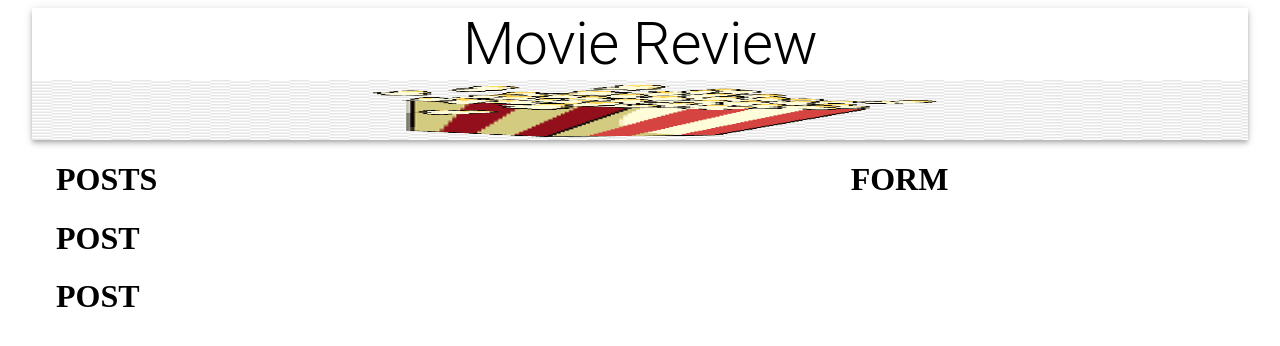
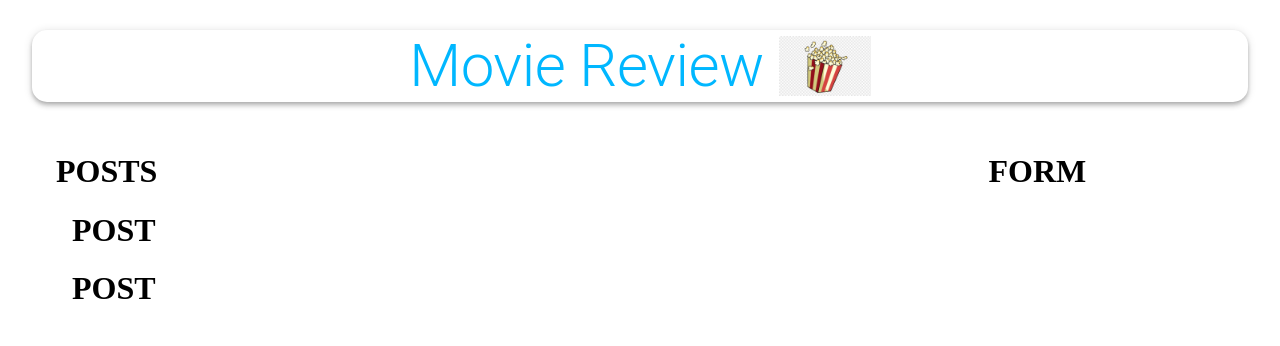
Before and after one commit to Kenndy12/Movie-Review, a React (Create React App) app in the folder client/: page / in a window 1280 px wide. Shown: the top 346 px of the page. Built offline with nearby package versions, Linux system fonts and the light colour scheme.

Commit message:
Added basic styling

```diff
--- a/client/src/App.js
+++ b/client/src/App.js
@@ -3,17 +3,17 @@ import {Container, AppBar, Typography, Grow, Grid} from '@material-ui/core';
 
 import Posts from './components/Posts/Posts';
 import Form from './components/Form/Form';
+import movieReviewLogo from './images/MovieReview.png';
+import useStyles from './styles';
 
-//dsda
-//dasdasdsa
+const App = () => {
+    const classes = useStyles();
 
-import movieReviewLogo from './images/MovieReview.png'
-const App = () => {
     return (
         <Container maxWidth="lg">
-            <AppBar position='static' color='inherit'>
-                <Typography variant='h2' align='center'>Movie Review</Typography>
-                <img src={movieReviewLogo} alt="Movie Review" height='60'/>
+            <AppBar className={classes.appBar} position='static' color='inherit'>
+                <Typography className={classes.heading}  variant='h2' align='center'>Movie Review</Typography>
+                <img className={classes.image} src={movieReviewLogo} alt="Movie Review" height='60'/>
             </AppBar>
             <Grow in>
                 <Container>
--- /dev/null
+++ b/client/src/api/index.js
@@ -0,0 +1,5 @@
+import axios from 'axios';
+
+const url = 'http;//localhost:5000/posts';
+
+export const fetchPosts = () => axios.get(url);
--- a/client/src/components/Form/Form.js
+++ b/client/src/components/Form/Form.js
@@ -1,8 +1,10 @@
 import React from "react";
 
+import useStyles from './styles';
 const Form = () => {
+    const classes = useStyles();
     return (
-        <h1>FORM</h1>
+        <h1 className={classes.form}>FORM</h1>
     );
 }
 
--- a/client/src/components/Form/styles.js
+++ b/client/src/components/Form/styles.js
@@ -0,0 +1,24 @@
+import { makeStyles } from '@material-ui/core/styles';
+
+export default makeStyles((theme) => ({
+  root: {
+    '& .MuiTextField-root': {
+      margin: theme.spacing(1),
+    },
+  },
+  paper: {
+    padding: theme.spacing(2),
+  },
+  form: {
+    display: 'flex',
+    flexWrap: 'wrap',
+    justifyContent: 'center',
+  },
+  fileInput: {
+    width: '97%',
+    margin: '10px 0',
+  },
+  buttonSubmit: {
+    marginBottom: 10,
+  },
+}));
--- a/client/src/components/Posts/Post/Post.js
+++ b/client/src/components/Posts/Post/Post.js
@@ -1,8 +1,10 @@
 import React from "react";
+import useStyles from './styles';
 
 const Post = () => {
+    const classes = useStyles();
     return (
-        <h1>POST</h1>
+        <h1 className={classes.title}>POST</h1>
     );
 }
 
--- a/client/src/components/Posts/Post/styles.js
+++ b/client/src/components/Posts/Post/styles.js
@@ -0,0 +1,52 @@
+import { makeStyles } from '@material-ui/core/styles';
+
+export default makeStyles({
+  media: {
+    height: 0,
+    paddingTop: '56.25%',
+    backgroundColor: 'rgba(0, 0, 0, 0.5)',
+    backgroundBlendMode: 'darken',
+  },
+  border: {
+    border: 'solid',
+  },
+  fullHeightCard: {
+    height: '100%',
+  },
+  card: {
+    display: 'flex',
+    flexDirection: 'column',
+    justifyContent: 'space-between',
+    borderRadius: '15px',
+    height: '100%',
+    position: 'relative',
+  },
+  overlay: {
+    position: 'absolute',
+    top: '20px',
+    left: '20px',
+    color: 'white',
+  },
+  overlay2: {
+    position: 'absolute',
+    top: '20px',
+    right: '20px',
+    color: 'white',
+  },
+  grid: {
+    display: 'flex',
+  },
+  details: {
+    display: 'flex',
+    justifyContent: 'space-between',
+    margin: '20px',
+  },
+  title: {
+    padding: '0 16px',
+  },
+  cardActions: {
+    padding: '0 16px 8px 16px',
+    display: 'flex',
+    justifyContent: 'space-between',
+  },
+});
--- a/client/src/components/Posts/Posts.js
+++ b/client/src/components/Posts/Posts.js
@@ -1,10 +1,13 @@
 import React from "react";
 import Post from "./Post/Post";
 
+import useStyles from './styles';
+
 const Posts = () => {
+    const classes = useStyles();
     return (
         <>
-            <h1>POSTS</h1>
+            <h1 className={classes.mainContainer}>POSTS</h1>
             <Post />
             <Post />
         </>
--- a/client/src/components/Posts/styles.js
+++ b/client/src/components/Posts/styles.js
@@ -0,0 +1,14 @@
+import { makeStyles } from '@material-ui/core/styles';
+
+export default makeStyles((theme) => ({
+  mainContainer: {
+    display: 'flex',
+    alignItems: 'center',
+  },
+  smMargin: {
+    margin: theme.spacing(1),
+  },
+  actionDiv: {
+    textAlign: 'center',
+  },
+}));
--- /dev/null
+++ b/client/src/styles.js
@@ -0,0 +1,18 @@
+import { makeStyles } from "@material-ui/core/styles";
+
+export default makeStyles(()=>({
+    appBar: {
+        borderRadius: 15,
+        margin: '30px 0',
+        display: 'flex',
+        flexDirection: 'row',
+        justifyContent: 'center',
+        alignItems: 'center',
+      },
+      heading: {
+        color: 'rgba(0,183,255, 1)',
+      },
+      image: {
+        marginLeft: '15px',
+      },
+}));
```
